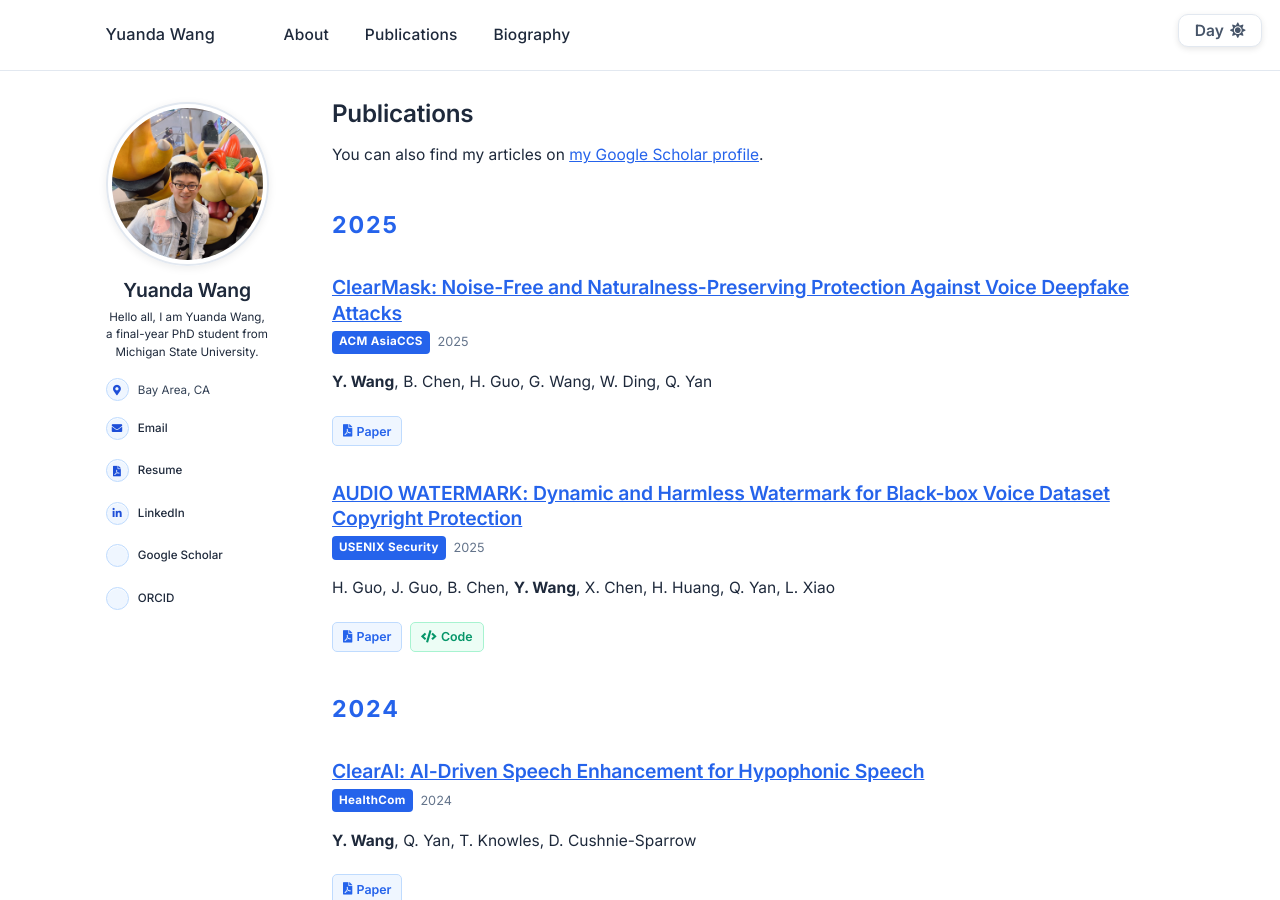
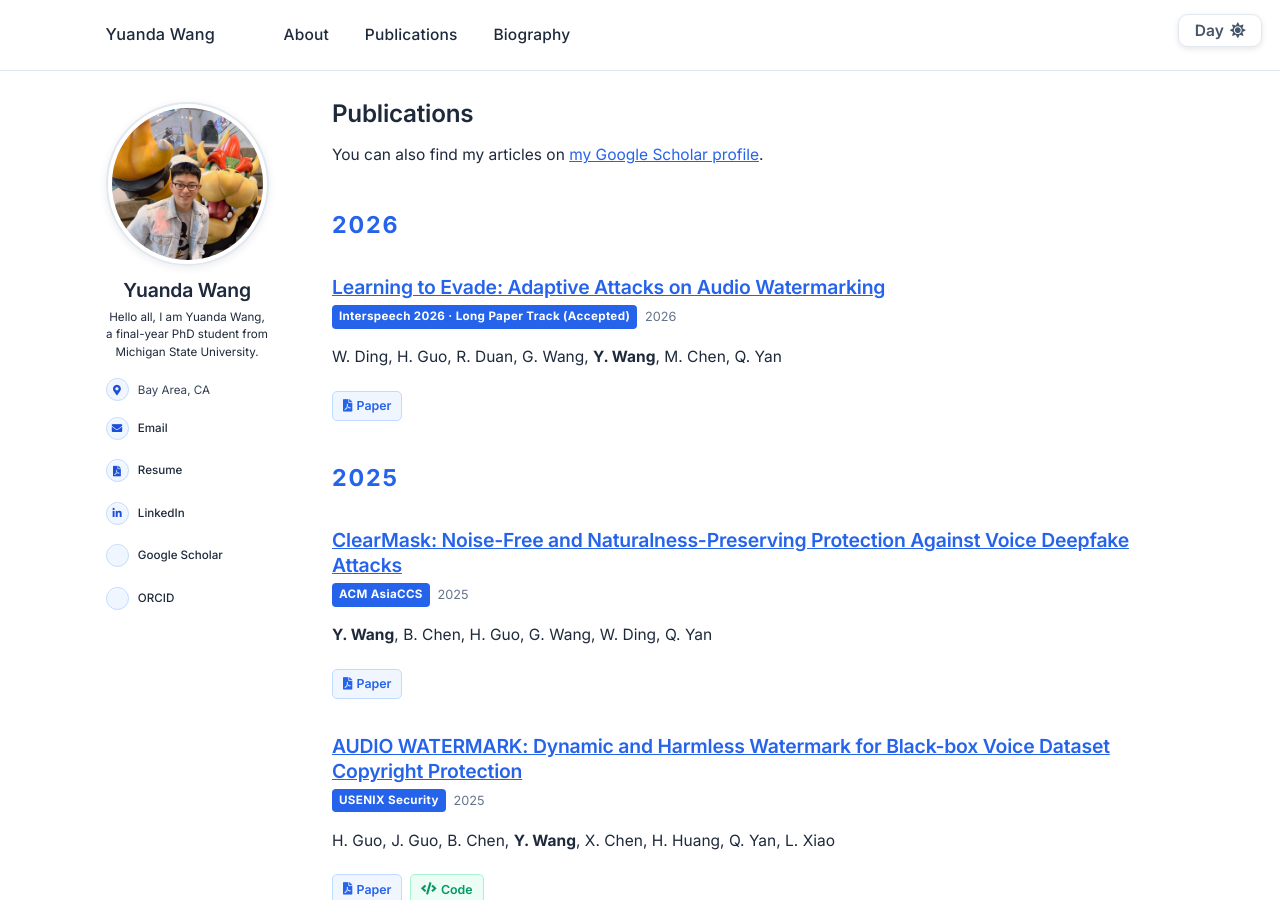
Before and after one commit to yuandaw/yuandaw.github.io, a Jekyll site: the page built from _pages/publications.md, in a window 1280 px wide and 900 px high. Built offline with Jekyll 4.4.1, drawn with Linux system fonts in a browser that asks for light colours; a style sheet for code colours, icons or effects is not loaded.

Commit message:
Update profile and add Interspeech publication

```diff
--- /dev/null
+++ b/_publications/15.md
@@ -0,0 +1,9 @@
+---
+title: "Learning to Evade: Adaptive Attacks on Audio Watermarking"
+collection: publications
+permalink: /publication/15
+excerpt: 'W. Ding, H. Guo, R. Duan, G. Wang, **Y. Wang**, M. Chen, Q. Yan'
+date: 2026-06-21
+venue: 'Interspeech 2026 · Long Paper Track (Accepted)'
+paperurl: 'https://arxiv.org/abs/2606.22310'
+---
```
Also changed, not shown: _pages/about.md (+11 -3 lines).
